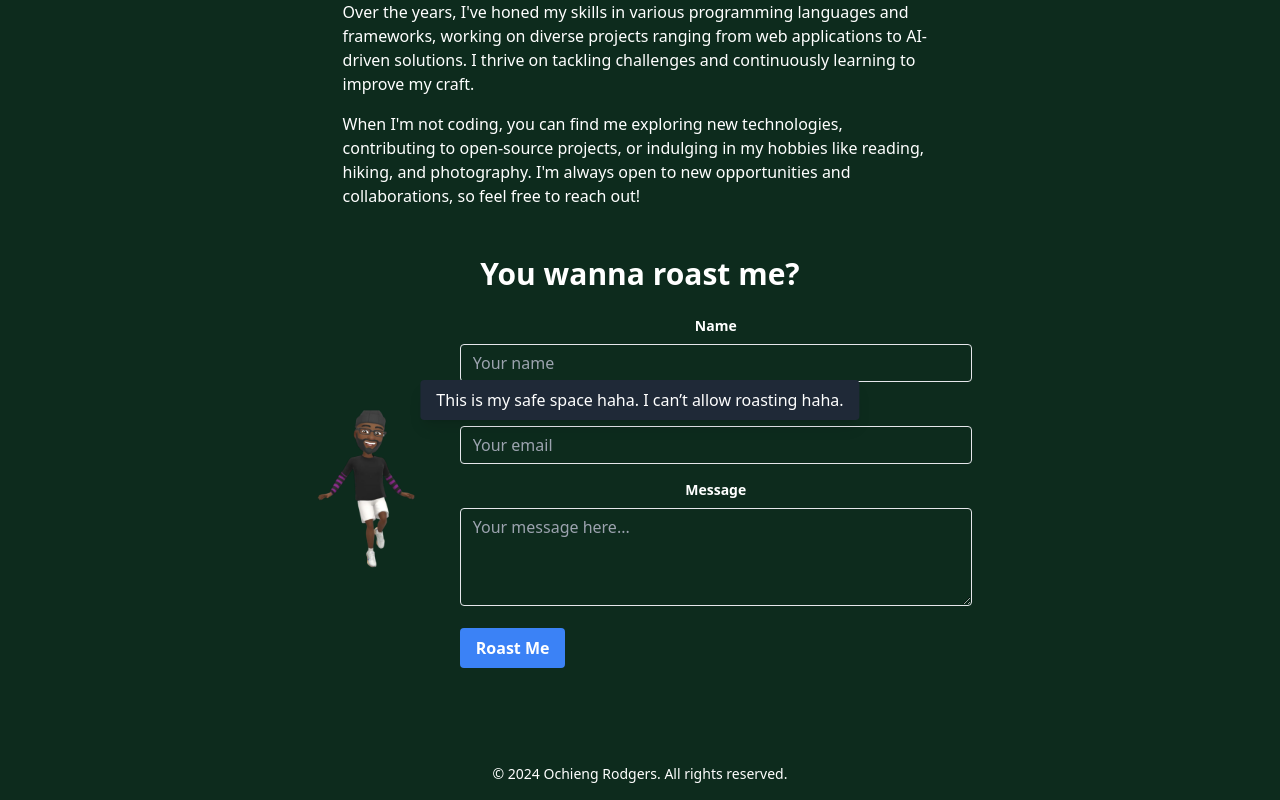
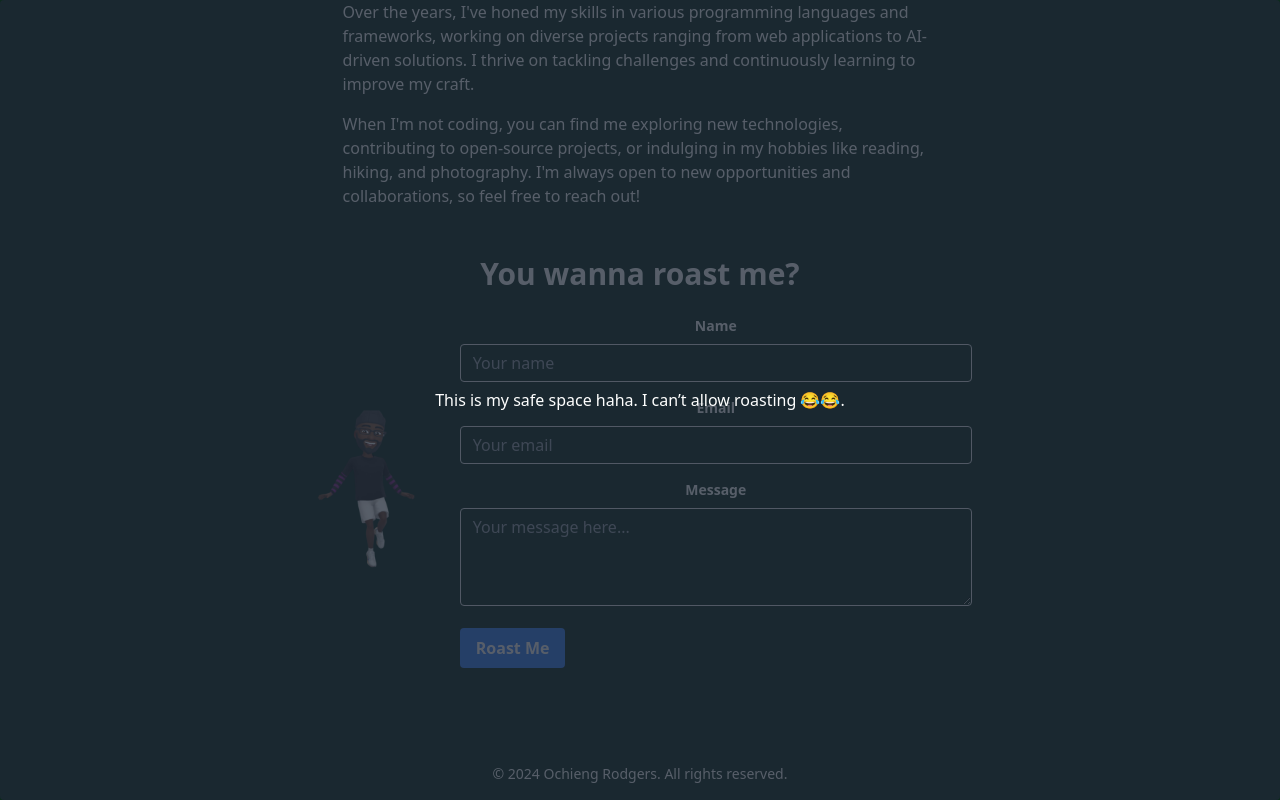
Before and after one commit to rodgersochieng/ochiengrodgersportfolio, a React (Create React App) app: page / in a window 1280 px wide. Both pictures are taken after typing "Sample", "name@example.com", "Sample" into the empty fields and a click on the button "Roast Me". Shown: the part 4628-5428 px from the top of the page. Built offline with nearby package versions, Linux system fonts and the light colour scheme.

Commit message:
completed basic structure

```diff
--- a/src/components/ContactMe.js
+++ b/src/components/ContactMe.js
@@ -1,3 +1,80 @@
+// import React, { useState } from "react";
+// import avatar from '../avatar/avatar2.png';
+
+// function AboutAndContact() {
+//   const [notification, setNotification] = useState('');
+
+//   const handleSubmit = (e) => {
+//     e.preventDefault();
+//     // Implement the email sending logic here, e.g., using an email API service like EmailJS
+//     setNotification('This is my safe space haha. I can’t allow roasting haha.');
+//     setTimeout(() => {
+//       setNotification('');
+//     }, 3000);
+
+//     // Reset the form
+//     e.target.reset();
+//   };
+
+//   return (
+//     <section className="my-8 p-6">
+//       <div className="text-center">
+//         <h2 className="text-3xl font-bold mb-6">About Me</h2>
+//         <div className="text-left max-w-prose mx-auto mb-12">
+//           <p className="mb-4">
+//             Hi, I'm [Your Name], a passionate software developer with a love for creating innovative and user-centric solutions. My journey in tech began with a fascination for how things work, which led me to explore coding and software development.
+//           </p>
+//           <p className="mb-4">
+//             Over the years, I've honed my skills in various programming languages and frameworks, working on diverse projects ranging from web applications to AI-driven solutions. I thrive on tackling challenges and continuously learning to improve my craft.
+//           </p>
+//           <p>
+//             When I'm not coding, you can find me exploring new technologies, contributing to open-source projects, or indulging in my hobbies like reading, hiking, and photography. I'm always open to new opportunities and collaborations, so feel free to reach out!
+//           </p>
+//         </div>
+//       </div>
+
+//       <div className="text-center">
+//         <h2 className="text-3xl font-bold mb-6">You wanna roast me?</h2>
+//         <div className="flex flex-col md:flex-row items-center justify-center">
+//           <img src={avatar} alt="Avatar" className="w-49 h-48 md:w-50 md:h-35 rounded-full object-cover mb-4 md:mb-0 md:mr-6"/>
+//           <form className="w-full max-w-lg" onSubmit={handleSubmit}>
+//             <div className="mb-4">
+//               <label className="block text-sm font-bold mb-2" htmlFor="name">
+//                 Name
+//               </label>
+//               <input className="border rounded w-full py-2 px-3 bg-transparent text-white leading-tight focus:outline-none focus:shadow-outline" id="name" type="text" placeholder="Your name" required/>
+//             </div>
+//             <div className="mb-4">
+//               <label className="block text-sm font-bold mb-2" htmlFor="email">
+//                 Email
+//               </label>
+//               <input className="border rounded w-full py-2 px-3 bg-transparent text-white leading-tight focus:outline-none focus:shadow-outline" id="email" type="email" placeholder="Your email" required/>
+//             </div>
+//             <div className="mb-4">
+//               <label className="block text-sm font-bold mb-2" htmlFor="message">
+//                 Message
+//               </label>
+//               <textarea className="border rounded w-full py-2 px-3 bg-transparent text-white leading-tight focus:outline-none focus:shadow-outline" id="message" placeholder="Your message here..." rows="4" required></textarea>
+//             </div>
+//             <div className="flex items-center justify-between">
+//               <button className="bg-blue-500 hover:bg-blue-700 text-white font-bold py-2 px-4 rounded focus:outline-none focus:shadow-outline" type="submit">
+//                 Roast Me
+//               </button>
+//             </div>
+//           </form>
+//         </div>
+//         {notification && (
+//           <div className="fixed top-1/2 left-1/2 transform -translate-x-1/2 -translate-y-1/2 bg-gray-800 text-white py-2 px-4 rounded shadow-lg">
+//             {notification}
+//           </div>
+//         )}
+//       </div>
+//     </section>
+//   );
+// }
+
+// export default AboutAndContact;
+
 import React, { useState } from "react";
 import avatar from '../avatar/avatar2.png';
 
@@ -7,10 +84,10 @@ function AboutAndContact() {
   const handleSubmit = (e) => {
     e.preventDefault();
     // Implement the email sending logic here, e.g., using an email API service like EmailJS
-    setNotification('This is my safe space haha. I can’t allow roasting haha.');
+    setNotification('This is my safe space haha. I can’t allow roasting 😂😂.');
     setTimeout(() => {
       setNotification('');
-    }, 3000);
+    }, 5000);
 
     // Reset the form
     e.target.reset();
@@ -36,7 +113,7 @@ function AboutAndContact() {
       <div className="text-center">
         <h2 className="text-3xl font-bold mb-6">You wanna roast me?</h2>
         <div className="flex flex-col md:flex-row items-center justify-center">
-          <img src={avatar} alt="Avatar" className="w-49 h-48 md:w-50 md:h-35 rounded-full object-cover mb-4 md:mb-0 md:mr-6"/>
+          <img src={avatar} alt="Avatar" className="w-49 h-48 rounded-full object-cover mb-4 md:mb-0 md:mr-6"/>
           <form className="w-full max-w-lg" onSubmit={handleSubmit}>
             <div className="mb-4">
               <label className="block text-sm font-bold mb-2" htmlFor="name">
@@ -64,7 +141,7 @@ function AboutAndContact() {
           </form>
         </div>
         {notification && (
-          <div className="fixed top-1/2 left-1/2 transform -translate-x-1/2 -translate-y-1/2 bg-gray-800 text-white py-2 px-4 rounded shadow-lg">
+          <div className="fixed inset-0 flex items-center justify-center bg-gray-800 bg-opacity-75 text-white py-2 px-4 rounded shadow-lg transition-opacity duration-300 ease-in-out">
             {notification}
           </div>
         )}
```
